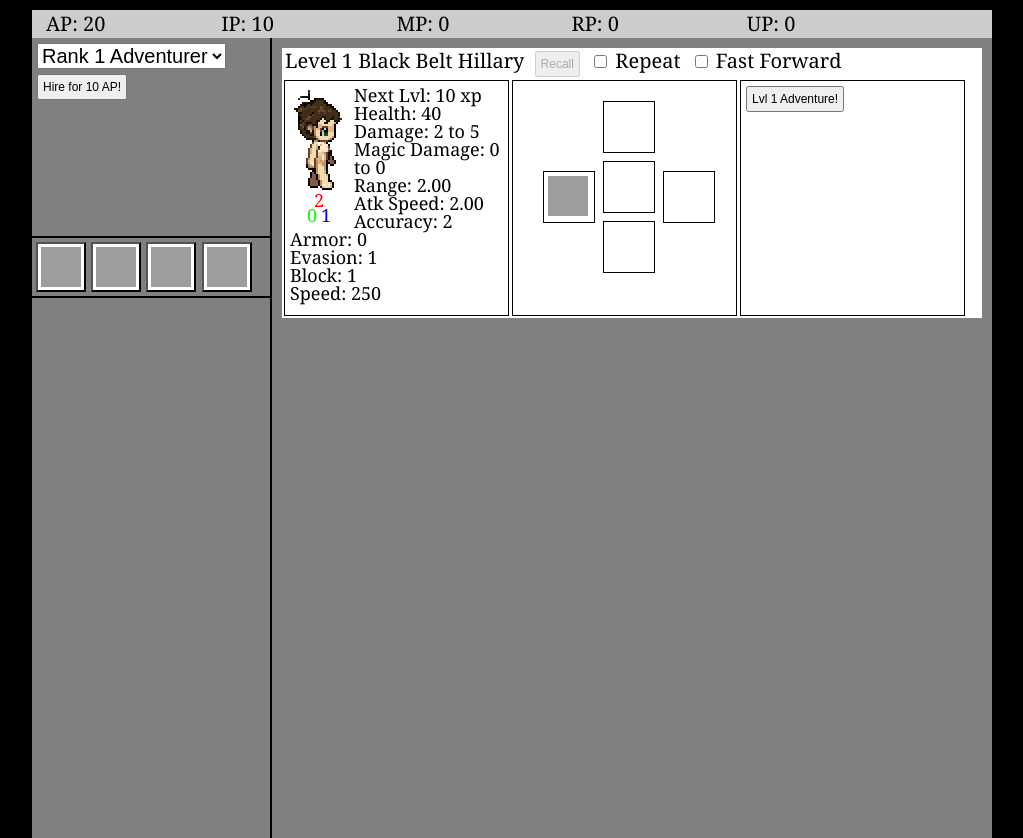
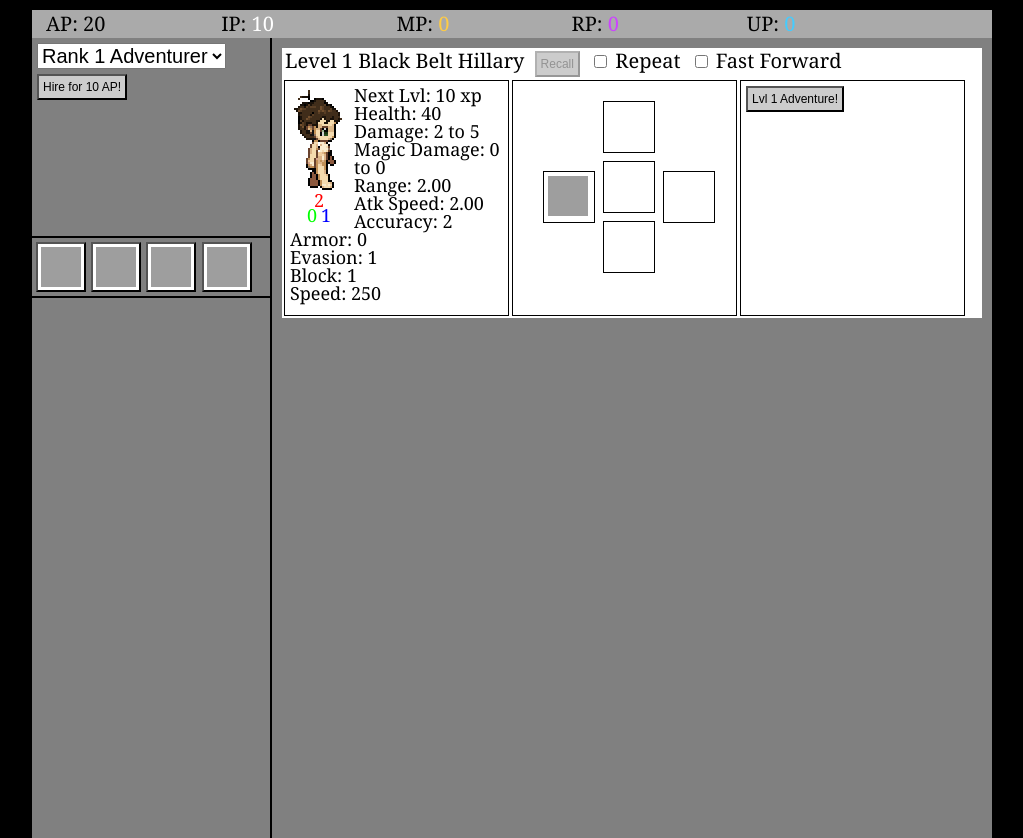
Before and after one commit to lancehalberd/treasure-tycoon, a PHP site: page / in a window 1280 px wide. Shown: the whole page, without its empty margins (128-1151 px from the left). Run offline with PHP 8.4, Linux system fonts and the light colour scheme; grey boxes are pictures that could not be loaded.

Commit message:
Color code the points, and adjust other colors to improve contrast.

```diff
--- a/enchanting.js
+++ b/enchanting.js
@@ -86,24 +86,24 @@ function updateEnchantmentOptions() {
     var total = prefixes + suffixes;
     var value = sellValue(item);
     if (total > 0) {
-        $('.js-enchantmentOption.js-reset').show().text('Reset: ' + value * 10 + ' IP');
+        $('.js-enchantmentOption.js-reset').show().html('Reset: ' + points('IP', value * 10));
     }
     if (total == 0) {
-        $('.js-enchantmentOption.js-enchant').show().text('Enchant: ' + (value * 10) + ' MP');
-        $('.js-enchantmentOption.js-imbue').show().text('Imbue: ' + (value * 10) + ' RP');
-        $('.js-enchantmentOption.js-gamble').show().text('Gamble: ' + (value * 2) + ' MP ' + (value * 2) +  ' RP');
+        $('.js-enchantmentOption.js-enchant').show().html('Enchant: ' + points('MP', (value * 10)));
+        $('.js-enchantmentOption.js-imbue').show().html('Imbue: ' + points('RP', (value * 10)));
+        $('.js-enchantmentOption.js-gamble').show().html('Gamble: ' + points('MP', (value * 2)) + ' ' + points('RP', (value * 2)));
     }
     if (total == 1) {
-        $('.js-enchantmentOption.js-augment').show().text('Augment: ' + (value * 20) + ' MP');
+        $('.js-enchantmentOption.js-augment').show().html('Augment: ' + points('MP', (value * 20)));
     }
     if (total == 2 || total == 3) {
-        $('.js-enchantmentOption.js-augment').show().text('Augment: ' + (value * 20) + ' RP');
+        $('.js-enchantmentOption.js-augment').show().html('Augment: ' + points('RP', (value * 20)));
     }
     if (total == 1 || total == 2) {
-        $('.js-enchantmentOption.js-mutate').show().text('Mutate: ' + (value * 12) + ' MP');
+        $('.js-enchantmentOption.js-mutate').show().html('Mutate: ' + points('MP', (value * 12)));
     }
     if (total == 3 || total == 4) {
-        $('.js-enchantmentOption.js-mutate').show().text('Mutate: ' + (value * 12) + ' RP');
+        $('.js-enchantmentOption.js-mutate').show().html('Mutate: ' + points('RP', (value * 12)));
     }
 }
 function resetItem() {
--- a/index.html
+++ b/index.html
@@ -62,16 +62,16 @@
                 AP: <span class="js-pointsAP"></span>
             </div>
             <div class="points" helptext="Item points are used to create brand new items.<br/>IP is frequently acquired when adventurers defeat monsters.">
-                IP: <span class="js-pointsIP"></span>
+                IP: <span class="js-pointsIP itemPoints"></span>
             </div>
             <div class="points" helptext="Magic points are used to enchant items with up to 2 special effects.<br/>MP is sometimes acquired when adventurers defeat monsters.">
-                MP: <span class="js-pointsMP"></span>
+                MP: <span class="js-pointsMP magicPoints"></span>
             </div>
             <div class="points" helptext="Rare points are used to add up to 2 more effects to enchanted items.<br/>RP is sometimes acquired when adventurers defeat enchanted monsters.">
-                RP: <span class="js-pointsRP"></span>
+                RP: <span class="js-pointsRP rarePoints"></span>
             </div>
             <div class="points" helptext="Unique points are used to create special items that cannot otherwise be crafted.<br/>UP is rarely acquired when adventurers defeat monsters.">
-                UP: <span class="js-pointsUP"></span>
+                UP: <span class="js-pointsUP uniquePoints"></span>
             </div>
         </div>
         <div class="controlColumn">
--- a/inventory.js
+++ b/inventory.js
@@ -374,12 +374,12 @@ function updateItemCrafting() {
         });
     }
     var typeMultiplier = (itemsFilteredByLevel.length / itemsFilteredByType.length).toFixed(2);
-    $('.js-rarityCost').text('5 ' + craftingPointsType);
+    $('.js-rarityCost').html(points(craftingPointsType, 5));
     var levelMultiplier = craftingLevel * craftingLevel * craftingLevel;
     $('.js-levelMultiplier').text('x ' + levelMultiplier);
     $('.js-typeMultiplier').text('x ' + typeMultiplier);
     itemTotalCost = Math.ceil(5 * levelMultiplier * typeMultiplier);
-    $('.js-craftItem').text('Craft for ' + itemTotalCost + ' ' + craftingPointsType);
+    $('.js-craftItem').html('Craft for ' + points(craftingPointsType, itemTotalCost));
     updateCraftButton();
 }
 $('.js-craftItem').on('click', function () {
--- a/main.js
+++ b/main.js
@@ -16,6 +16,17 @@ function loadImage(source, callback) {
 function createCanvas(width, height, classes) {
     classes = ifdefor(classes, '');
     return $('<canvas class="' + classes + '"width="' + width + '" height="' + height + '"></canvas>')[0];
+}
+
+var pointsMap = {
+    'AP': 'adventurePoints',
+    'IP': 'itemPoints',
+    'MP': 'magicPoints',
+    'RP': 'rarePoints',
+    'UP': 'uniquePoints',
+}
+function points(type, value) {
+    return tag('span', pointsMap[type], value) + ' ' + type;
 }
 
 var fps = 6;
@@ -162,19 +173,19 @@ function mainLoop() {
                     gain('MP', enemy.mp);
                     if (enemy.mp) {
                         character.textPopups.push(
-                            {value: '+' + enemy.mp, x: enemy.x + 45, y: 240 - 145, color: '#cc8', font: "22px sans-serif"}
+                            {value: '+' + enemy.mp, x: enemy.x + 45, y: 240 - 145, color: '#fc4', font: "22px sans-serif"}
                         )
                     }
                     gain('RP', enemy.rp);
                     if (enemy.rp) {
                         character.textPopups.push(
-                            {value: '+' + enemy.rp, x: enemy.x + 55, y: 240 - 150, color: '#f8f', font: "24px sans-serif"}
+                            {value: '+' + enemy.rp, x: enemy.x + 55, y: 240 - 150, color: '#c4f', font: "24px sans-serif"}
                         );
                     }
                     gain('UP', enemy.up);
                     if (enemy.up) {
                         character.textPopups.push(
-                            {value: '+' + enemy.up, x: enemy.x + 65, y: 240 - 155, color: '#0ff', font: "26px sans-serif"}
+                            {value: '+' + enemy.up, x: enemy.x + 65, y: 240 - 155, color: '#4cf', font: "26px sans-serif"}
                         );
                     }
                 }
--- a/styles.css
+++ b/styles.css
@@ -1,5 +1,5 @@
 .pointsBar {
-    background-color: #ccc;
+    background-color: #aaa;
     padding: 4px;
 }
 .pointsBar .points {
@@ -7,6 +7,18 @@
     margin-right: 10px;
     margin-left: 10px;
     min-width: 150px;
+}
+.itemPoints {
+    color: white;
+}
+.magicPoints {
+    color: #fc4;
+}
+.rarePoints {
+    color: #c4f;
+}
+.uniquePoints {
+    color: #4cf;
 }
 .controlColumn {
     width: 240px;
@@ -87,6 +99,7 @@ button.item {
 }
 button {
     cursor: pointer;
+    background-color: #ccc;
 }
 
 .playerBox {
```
